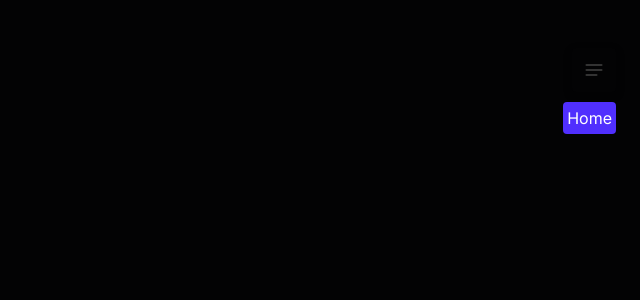
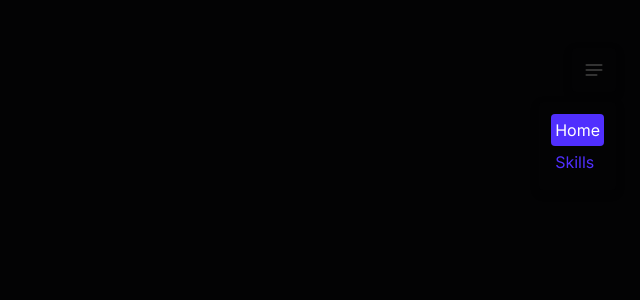
Before and after one commit to RahulKhanSuvo/rahul-khan-suvo, a Next.js app: page / in a window 1280 px wide. Both pictures are taken after a click on the button 1234 px from the left and 70 px from the top of the page. Shown: the top 300 px of the page, without its empty margins (640-1280 px from the left). Built offline with nearby package versions, Linux system fonts and the light colour scheme.

Commit message:
Implement toggle functionality for NavBar and enhance section highlighting

```diff
--- a/src/components/NavBar.tsx
+++ b/src/components/NavBar.tsx
@@ -4,6 +4,7 @@ import Image from "next/image";
 import { useEffect, useState } from "react";
 
 function NavBar() {
+  const [isOpen, setIsOpen] = useState(false);
   const [activeSection, setActiveSection] = useState("home");
   useEffect(() => {
     setActiveSection("home");
@@ -16,7 +17,10 @@ function NavBar() {
   };
   return (
     <div className="fixed top-12 right-6 mx-auto flex flex-col gap-2.5 items-end z-50">
-      <button className="bg-background card-shadow p-3 rounded">
+      <button
+        onClick={() => setIsOpen((prev) => !prev)}
+        className="bg-background card-shadow p-3 rounded"
+      >
         <Image
           alt="light"
           src="/menu_icon_light.svg"
@@ -32,19 +36,41 @@ function NavBar() {
           className="dark:block hidden"
         />
       </button>
-      <nav>
+      <nav
+        className={classNames(
+          "bg-background card-shadow p-3 duration-300 ease-in-out rounded md:block",
+          { "opacity-100": isOpen, "opacity-0": !isOpen }
+        )}
+      >
         <ul>
           <li>
             <div
               onClick={() => {
                 scrollToSection("home");
                 setActiveSection("home");
+                setIsOpen(false);
               }}
               className={classNames("rounded p-1", {
-                "bg-[var(--primary)] text-white": true,
+                "bg-[var(--primary)] text-white": activeSection === "home",
+                "text-[var(--primary)]": activeSection !== "home",
               })}
             >
               Home
+            </div>
+          </li>
+          <li>
+            <div
+              onClick={() => {
+                scrollToSection("skills");
+                setActiveSection("skills");
+                setIsOpen(false);
+              }}
+              className={classNames("rounded p-1", {
+                "bg-[var(--primary)] text-white": activeSection === "skills",
+                "text-[var(--primary)]": activeSection !== "skills",
+              })}
+            >
+              Skills
             </div>
           </li>
         </ul>
```
